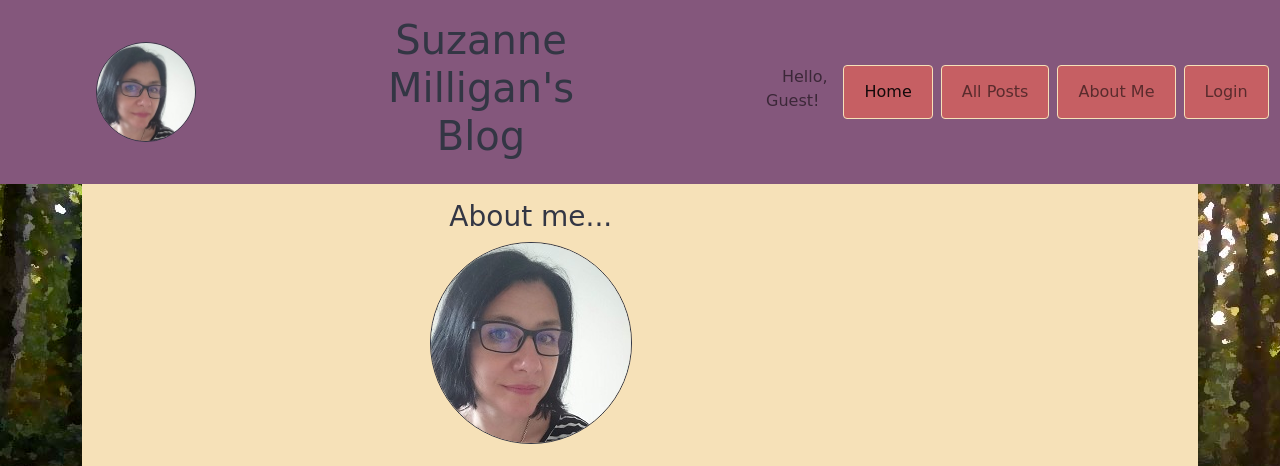
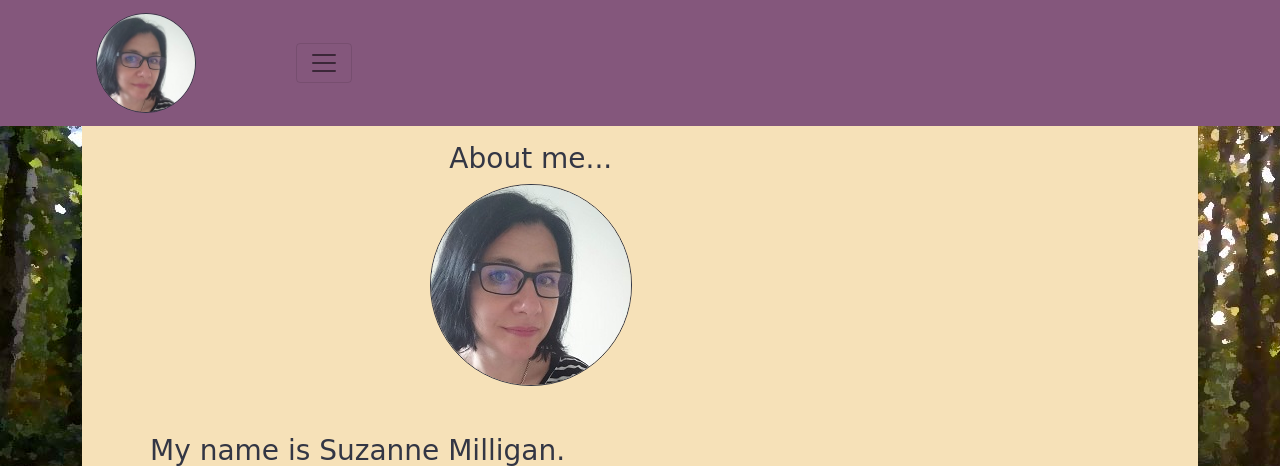
Before and after one commit to milligans/assessment2, a Flask app: page /about in a window 1280 px wide. Shown: the top 466 px of the page. Run offline with Flask 2, Linux system fonts and the light colour scheme; parts of the project's set-up code (start-up, migrations or seed data) failed here and were passed over; some libraries are stand-ins or nearby versions; some web fonts are replaced.

Commit message:
Changed navbar setting to xxl to expand

```diff
--- a/blog/templates/layout.html
+++ b/blog/templates/layout.html
@@ -27,22 +27,19 @@
 
 <body>
 
-    <nav class="navbar navbar-expand-lg navbar-light" style="background-color: #84577C">
-        <div class="container-fluid">
-
+    <nav class="navbar navbar-expand-xxl navbar-light" style="background-color: #84577C">
+        <form class="container-fluid justify-content-start">
             <a class = "navbar-brand ms-5 me-5 ps-5 pe-5" href="{{ url_for('home') }}">
                 <img src= "{{ url_for('static', filename='img/sue.jpg') }}" alt="sue_image"class="rounded-pill" style="border:0.1rem solid; border-color: #333644" width="100px" height="100px">
             </a>
-
             <button class="navbar-toggler ms-1" type="button" data-bs-toggle="collapse" data-bs-target="#blogMenuToggle" aria-controls="blogMenuToggle" aria-expanded="false" aria-label="Toggle navigation">
                 <span class="navbar-toggler-icon"></span>
             </button>
-
-            <span class="navbar-text ms-5 me-5 ps-5 pe-5">
-                <h1>Suzanne Milligan's Blog</h1>
-            </span>
             <div class="collapse navbar-collapse" id="blogMenuToggle">
                 <ul class="navbar-nav ms-5 ps-5">
+                    <span class="navbar-text ms-5 me-5 ps-5 pe-5">
+                        <h1>Suzanne Milligan's Blog</h1>
+                    </span>
 
                     {% if current_user.is_authenticated %}
 
@@ -115,8 +112,9 @@
                         </li>
 
                     {% endif %}
+                </ul>
             </div>
-        </div>
+        </form>
     </nav>
 
     <div class = container id ="wrapping">
```
